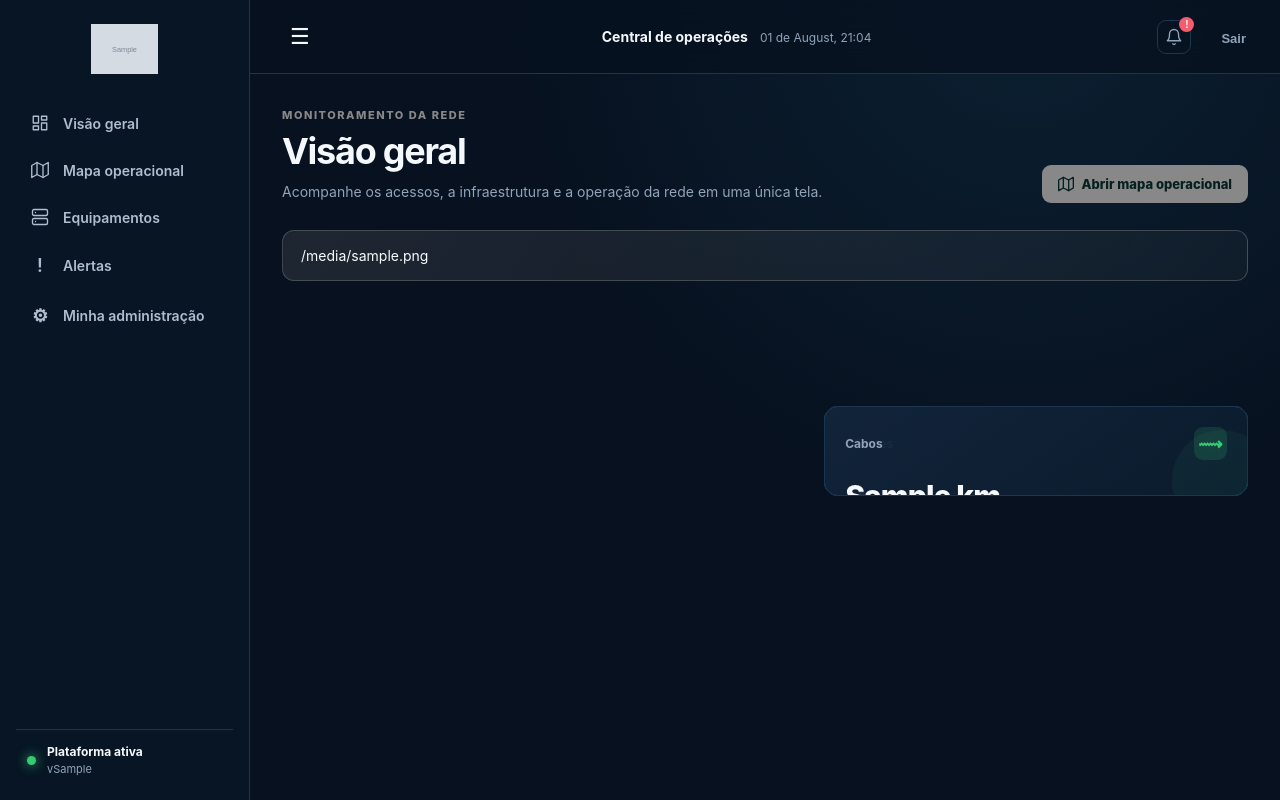
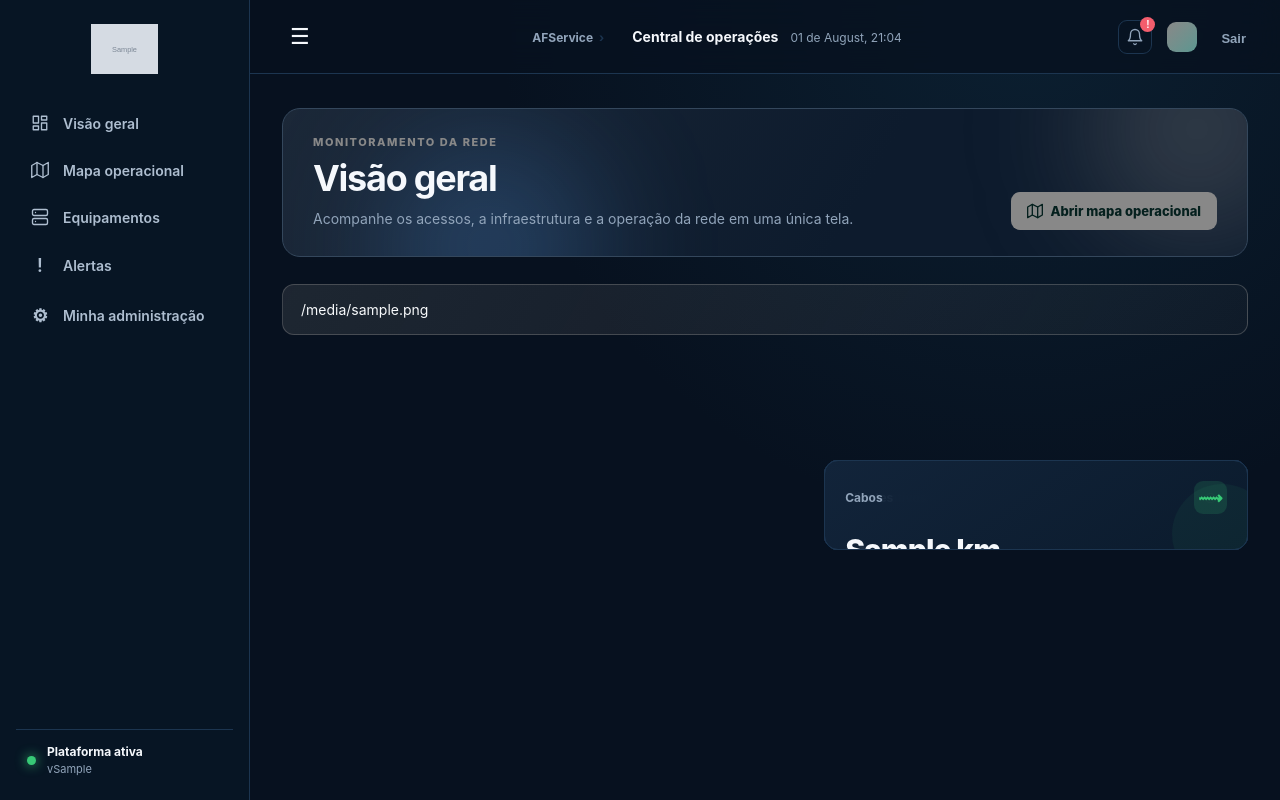
Before and after one commit to adrianfiio/ixcsoft-mapa, a Django app: template templates/dashboard.html in a window 1280 px wide. Run offline with Django 5.2, Linux system fonts and the light colour scheme; the template is opened without the code that fills it: most values are stand-ins (such as "Sample title", 1, 10 or a date in 2020); grey boxes marked "Sample" are stand-in pictures.

Commit message:
release v0.73.0 reskin visual dos dashboards: cabecalho hero, menu lateral em trilho de icones, acento por papel
Co-Authored-By: Claude Sonnet 5 <noreply@anthropic.com>

```diff
--- a/config/settings.py
+++ b/config/settings.py
@@ -13,7 +13,7 @@ WEB_URL = os.getenv("WEB_URL", "").strip().rstrip("/")
 WEB_HOST = urlparse(WEB_URL).hostname if WEB_URL else ""
 
 SECRET_KEY = os.getenv("DJANGO_SECRET_KEY", "inseguro-apenas-desenvolvimento")
-APP_VERSION = os.getenv("APP_VERSION", "0.72.1")
+APP_VERSION = os.getenv("APP_VERSION", "0.73.0")
 DEBUG = os.getenv("DJANGO_DEBUG", "false").lower() == "true"
 
 ALLOWED_HOSTS = env_list("DJANGO_ALLOWED_HOSTS")
--- a/docker-compose.yml
+++ b/docker-compose.yml
@@ -4,7 +4,7 @@
 x-common-environment: &common-environment
   APP_NAME: ${APP_NAME:-AFService Map}
   APP_ENV: ${APP_ENV:-production}
-  APP_VERSION: ${APP_VERSION:-0.72.1}
+  APP_VERSION: ${APP_VERSION:-0.73.0}
   WEB_URL: ${WEB_URL:-}
   PORT: ${PORT:-8000}
   TZ: ${TZ:-America/Sao_Paulo}
--- a/static/css/app.css
+++ b/static/css/app.css
@@ -15,6 +15,12 @@
     --blue: #5ba7ff;
     --panel: linear-gradient(145deg, rgba(18, 36, 58, .94), rgba(11, 27, 45, .94));
 }
+/* Acento fixo (roxo) só na Visão da plataforma, exclusiva de
+   superusuário — diferencia visualmente "modo master" do dashboard de
+   provedor/projetista, que continuam seguindo a cor de whitelabel da
+   empresa (--primary setado por templates/base.html a partir de
+   current_company.brand_color, quando existe). */
+body.platform-role { --primary: #8b5cf6; --primary-soft: color-mix(in srgb, #8b5cf6 14%, transparent); }
 
 * { box-sizing: border-box; }
 html, body { min-height: 100%; margin: 0; }
@@ -33,10 +39,20 @@ a { color: inherit; text-decoration: none; }
     background: rgba(8, 22, 37, .98); border-right: 1px solid var(--border);
     transition: transform .2s ease;
 }
-.app-sidebar.desktop-collapsed { transform: translateX(-100%); }
-.app-main.sidebar-collapsed { margin-left: 0; width: 100%; }
-.brand { display: flex; align-items: center; width: 150px; padding: 0 0 28px; margin: 0 auto; }
-.brand-logo { width: 150px; height: 50px; object-fit: contain; object-position: center; }
+/* Recolhida, a sidebar não some — vira um trilho de ícones de 72px
+   (mesmo padrão do menu do mapa em v0.72.1), só o texto de cada link
+   (.nav-label) some. Ver .app-main.sidebar-collapsed logo abaixo pro
+   ajuste de margem correspondente. */
+.app-sidebar.desktop-collapsed { width: 72px; padding: 24px 11px; }
+.app-sidebar.desktop-collapsed .brand { width: 40px; padding-bottom: 22px; }
+.app-sidebar.desktop-collapsed .brand-logo { width: 40px; height: 40px; }
+.app-sidebar.desktop-collapsed .nav-label,
+.app-sidebar.desktop-collapsed .sidebar-footer span:last-child { display: none; }
+.app-sidebar.desktop-collapsed .main-nav a { justify-content: center; padding: 12px; }
+.app-sidebar.desktop-collapsed .sidebar-footer { justify-content: center; padding-left: 0; padding-right: 0; }
+.app-main.sidebar-collapsed { margin-left: 72px; width: calc(100% - 72px); }
+.brand { display: flex; align-items: center; width: 150px; padding: 0 0 28px; margin: 0 auto; transition: width .2s ease; }
+.brand-logo { width: 150px; height: 50px; object-fit: contain; object-position: center; transition: width .2s ease, height .2s ease; }
 .brand-mark {
     display: grid; place-items: center; width: 42px; height: 42px;
     color: #06131c; background: linear-gradient(135deg, #52e0ce, #22a99b);
@@ -69,9 +85,17 @@ a { color: inherit; text-decoration: none; }
 .topbar-subtitle { color: var(--muted); font-size: 12px; }
 .topbar-actions { display: flex; align-items: center; gap: 15px; }
 .topbar-link { color: var(--muted); font-size: 13px; }
+.topbar-crumb { margin-right: 10px; color: var(--muted); font-size: 12px; font-weight: 700; }
+.topbar-crumb-sep { margin: 0 6px; color: var(--border); }
 .topbar-user {
+    display: inline-flex; align-items: center; gap: 9px;
     color: var(--text); background: transparent; border: 0;
     font-size: 13px; font-weight: 700; cursor: pointer;
+}
+.topbar-avatar {
+    display: grid; place-items: center; width: 30px; height: 30px; flex-shrink: 0;
+    color: #05201e; background: linear-gradient(135deg, var(--primary), color-mix(in srgb, var(--primary) 55%, #22a99b));
+    border-radius: 9px; font-size: 12px; font-weight: 900;
 }
 .topbar-alerts { position: relative; }
 .topbar-alert-bell {
@@ -108,6 +132,30 @@ h1 { margin: 0; font-size: clamp(26px, 3vw, 36px); letter-spacing: -.035em; }
 }
 .nav-svg-icon { display: inline-flex; }
 .page-heading-actions { display: flex; flex-wrap: wrap; gap: 10px; }
+/* Cabeçalho "hero" só dos 3 dashboards (visão geral, projetista,
+   plataforma) — o .page-heading genérico usado nas outras páginas do
+   sistema não é afetado, essa regra exige a classe extra. */
+.page-heading.dashboard-hero {
+    position: relative;
+    overflow: hidden;
+    padding: 26px 30px;
+    background: linear-gradient(120deg, color-mix(in srgb, var(--primary) 12%, var(--surface)), var(--surface) 60%);
+    border: 1px solid color-mix(in srgb, var(--primary) 22%, var(--border));
+    border-radius: 18px;
+}
+.page-heading.dashboard-hero::before,
+.page-heading.dashboard-hero::after {
+    content: "";
+    position: absolute;
+    width: 220px;
+    height: 220px;
+    border-radius: 50%;
+    filter: blur(60px);
+    pointer-events: none;
+}
+.page-heading.dashboard-hero::before { top: -90px; right: -60px; background: color-mix(in srgb, var(--primary) 30%, transparent); }
+.page-heading.dashboard-hero::after { bottom: -100px; left: 10%; background: color-mix(in srgb, var(--blue) 22%, transparent); }
+.page-heading.dashboard-hero > * { position: relative; z-index: 1; }
 .dashboard-banner { padding: 14px 18px; margin-bottom: 20px; color: #f8fafc; background: linear-gradient(120deg, color-mix(in srgb, var(--primary) 18%, transparent), color-mix(in srgb, var(--primary) 6%, transparent)); border: 1px solid color-mix(in srgb, var(--primary) 40%, transparent); border-radius: 12px; font-size: 14px; line-height: 1.5; }
 .dashboard-editor-toolbar { position: sticky; top: 0; z-index: 40; display: flex; flex-wrap: wrap; align-items: center; gap: 12px; padding: 14px 18px; margin-bottom: 20px; background: #0b1727; border: 1px solid var(--border); border-radius: 12px; }
 .dashboard-editor-toolbar strong { white-space: nowrap; }
@@ -174,6 +222,9 @@ h1 { margin: 0; font-size: clamp(26px, 3vw, 36px); letter-spacing: -.035em; }
 .metric-card { position: relative; overflow: hidden; padding: 20px; display: flex; flex-direction: column; }
 .metric-card::after { content: ""; position: absolute; right: -25px; bottom: -35px; width: 100px; height: 100px; background: var(--accent, var(--primary)); border-radius: 50%; opacity: .06; }
 .metric-head { display: flex; align-items: center; justify-content: space-between; color: var(--muted); font-size: 12px; font-weight: 700; }
+.metric-badge { display: inline-block; padding: 3px 8px; color: var(--accent, var(--primary)); background: color-mix(in srgb, var(--accent, var(--primary)) 14%, transparent); border: 1px solid color-mix(in srgb, var(--accent, var(--primary)) 30%, transparent); border-radius: 999px; font-size: 10px; font-weight: 800; }
+.metric-value-row { display: flex; align-items: baseline; justify-content: space-between; gap: 10px; margin-top: 18px; }
+.metric-value-row .metric-value { margin-top: 0; }
 .metric-icon { display: grid; place-items: center; width: 33px; height: 33px; color: var(--accent, var(--primary)); background: color-mix(in srgb, var(--accent, var(--primary)) 14%, transparent); border-radius: 9px; font-size: 17px; }
 .metric-icon svg { width: 18px; height: 18px; fill: none; stroke: currentColor; stroke-width: 1.8; stroke-linecap: round; stroke-linejoin: round; }
 /* Card vira atalho pro cadastro de equipamentos já filtrado, só fora do
@@ -214,14 +265,24 @@ a.status-row:hover { background: rgba(255,255,255,.04); }
 .quick-link:hover { border-color: var(--primary); }
 .quick-link strong { display: block; margin-bottom: 4px; font-size: 12px; }
 .quick-link small { color: var(--muted); font-size: 10px; }
-.alert-list { display: flex; flex-direction: column; }
-.alert-item { display: grid; grid-template-columns: 9px 1fr auto; align-items: center; gap: 12px; padding: 13px 0; border-top: 1px solid var(--border); }
-.alert-item:first-child { padding-top: 0; border-top: 0; }
+.alert-list { display: flex; flex-direction: column; gap: 8px; }
+.alert-item {
+    display: grid; grid-template-columns: 9px 1fr auto; align-items: center; gap: 12px;
+    padding: 12px 13px; background: rgba(255,255,255,.02);
+    border: 1px solid var(--border); border-left: 3px solid var(--muted); border-radius: 10px;
+}
+.alert-item:has(.severity-disaster), .alert-item:has(.severity-high) { border-left-color: var(--danger); background: rgba(243,93,109,.06); }
+.alert-item:has(.severity-average), .alert-item:has(.severity-warning) { border-left-color: var(--warning); background: rgba(245,185,66,.06); }
+.alert-item:has(.severity-info) { border-left-color: var(--blue); background: rgba(91,167,255,.06); }
 .alert-item strong { display: block; margin-bottom: 3px; font-size: 12px; }
 .alert-item small, .empty-state { color: var(--muted); font-size: 11px; }
 .severity-disaster, .severity-high { background: var(--danger); }
 .severity-average, .severity-warning { background: var(--warning); }
 .severity-info { background: var(--blue); }
+/* Mesmo tratamento de "stream" nas linhas de "precisa de atenção" da
+   visão da plataforma (não tem legend-dot de severidade — usa uma cor
+   neutra de atenção fixa). */
+.account-items > div.attention-row { border-left: 3px solid var(--warning); background: rgba(245,185,66,.06); }
 .sync-card { display: flex; align-items: center; justify-content: space-between; gap: 16px; }
 .sync-info strong { display: block; margin-bottom: 5px; font-size: 13px; }
 .sync-info small { color: var(--muted); font-size: 11px; }
@@ -347,7 +408,7 @@ a.status-row:hover { background: rgba(255,255,255,.04); }
     .menu-toggle { display: block; }
     .app-topbar { justify-content: flex-start; gap: 15px; padding: 0 18px; }
     .topbar-actions { margin-left: auto; }
-    .topbar-subtitle, .topbar-link { display: none; }
+    .topbar-subtitle, .topbar-link, .topbar-crumb, .topbar-user-name { display: none; }
     .page-content { width: calc(100% - 30px); padding-top: 25px; }
     .page-heading { align-items: flex-start; flex-direction: column; }
     .status-layout { grid-template-columns: 1fr; }
--- a/templates/base.html
+++ b/templates/base.html
@@ -11,7 +11,7 @@
     {% if current_company.brand_color %}<style>:root{--primary:{{ current_company.brand_color }};}</style>{% endif %}
     {% block extra_head %}{% endblock %}
 </head>
-<body>
+<body{% if request.resolver_match.url_name == 'platform-overview' %} class="platform-role"{% endif %}>
     <div class="app-shell">
         {% if not hide_sidebar %}
         <aside class="app-sidebar" id="app-sidebar">
@@ -26,27 +26,27 @@
             <nav class="main-nav" aria-label="Navegação principal">
                 <a class="{% if request.resolver_match.url_name == 'dashboard' %}active{% endif %}"
                    href="{% url 'dashboard' %}">
-                    <span class="nav-icon"><svg viewBox="0 0 24 24" width="18" height="18" fill="none" stroke="currentColor" stroke-width="1.8" stroke-linecap="round" stroke-linejoin="round"><rect x="3" y="3" width="7" height="9"></rect><rect x="14" y="3" width="7" height="5"></rect><rect x="14" y="12" width="7" height="9"></rect><rect x="3" y="16" width="7" height="5"></rect></svg></span> Visão geral
+                    <span class="nav-icon"><svg viewBox="0 0 24 24" width="18" height="18" fill="none" stroke="currentColor" stroke-width="1.8" stroke-linecap="round" stroke-linejoin="round"><rect x="3" y="3" width="7" height="9"></rect><rect x="14" y="3" width="7" height="5"></rect><rect x="14" y="12" width="7" height="9"></rect><rect x="3" y="16" width="7" height="5"></rect></svg></span><span class="nav-label">Visão geral</span>
                 </a>
                 <a class="{% if request.resolver_match.url_name == 'map' %}active{% endif %}"
                    href="{% url 'map' %}">
-                    <span class="nav-icon"><svg viewBox="0 0 24 24" width="18" height="18" fill="none" stroke="currentColor" stroke-width="1.8" stroke-linecap="round" stroke-linejoin="round"><polygon points="1 6 1 22 8 18 16 22 23 18 23 2 16 6 8 2 1 6"></polygon><line x1="8" y1="2" x2="8" y2="18"></line><line x1="16" y1="6" x2="16" y2="22"></line></svg></span> Mapa operacional
+                    <span class="nav-icon"><svg viewBox="0 0 24 24" width="18" height="18" fill="none" stroke="currentColor" stroke-width="1.8" stroke-linecap="round" stroke-linejoin="round"><polygon points="1 6 1 22 8 18 16 22 23 18 23 2 16 6 8 2 1 6"></polygon><line x1="8" y1="2" x2="8" y2="18"></line><line x1="16" y1="6" x2="16" y2="22"></line></svg></span><span class="nav-label">Mapa operacional</span>
                 </a>
                 <a class="{% if 'equipment' in request.resolver_match.url_name %}active{% endif %}"
                    href="{% url 'equipment-list' %}">
-                    <span class="nav-icon"><svg viewBox="0 0 24 24" width="18" height="18" fill="none" stroke="currentColor" stroke-width="1.8" stroke-linecap="round" stroke-linejoin="round"><rect x="2" y="2" width="20" height="8" rx="2"></rect><rect x="2" y="14" width="20" height="8" rx="2"></rect><line x1="6" y1="6" x2="6.01" y2="6"></line><line x1="6" y1="18" x2="6.01" y2="18"></line></svg></span> Equipamentos
+                    <span class="nav-icon"><svg viewBox="0 0 24 24" width="18" height="18" fill="none" stroke="currentColor" stroke-width="1.8" stroke-linecap="round" stroke-linejoin="round"><rect x="2" y="2" width="20" height="8" rx="2"></rect><rect x="2" y="14" width="20" height="8" rx="2"></rect><line x1="6" y1="6" x2="6.01" y2="6"></line><line x1="6" y1="18" x2="6.01" y2="18"></line></svg></span><span class="nav-label">Equipamentos</span>
                 </a>
                 {% if not current_company.is_designer %}
                 <a class="{% if request.resolver_match.url_name == 'company-alerts' %}active{% endif %}" href="{% url 'company-alerts' %}">
-                    <span class="nav-icon">!</span> Alertas
+                    <span class="nav-icon">!</span><span class="nav-label">Alertas</span>
                 </a>
                 {% endif %}
                 <a class="{% if request.resolver_match.url_name == 'account-panel' %}active{% endif %}" href="{% url 'account-panel' %}">
-                    <span class="nav-icon">⚙</span> Minha administração
+                    <span class="nav-icon">⚙</span><span class="nav-label">Minha administração</span>
                 </a>
                 {% if request.user.is_superuser %}
                 <a class="{% if request.resolver_match.url_name == 'platform-overview' %}active{% endif %}" href="{% url 'platform-overview' %}">
-                    <span class="nav-icon">◈</span> Visão da plataforma
+                    <span class="nav-icon">◈</span><span class="nav-label">Visão da plataforma</span>
                 </a>
                 {% endif %}
             </nav>
@@ -68,6 +68,7 @@
                         aria-label="Abrir menu" aria-controls="app-sidebar">☰</button>
                 {% endif %}
                 <div>
+                    <span class="topbar-crumb">AFService<span class="topbar-crumb-sep">›</span></span>
                     <strong>{% block topbar_title %}Central de operações{% endblock %}</strong>
                     <span class="topbar-subtitle">{% now "d \d\e F, H:i" %}</span>
                 </div>
@@ -94,7 +95,10 @@
                         </div>
                     </div>
                     {% endif %}
-                    <a class="topbar-user" href="{% if request.user.is_superuser %}/admin/{% else %}{% url 'account-panel' %}{% endif %}" title="Minha administração">{{ request.user.get_full_name|default:request.user.username }}</a>
+                    <a class="topbar-user" href="{% if request.user.is_superuser %}/admin/{% else %}{% url 'account-panel' %}{% endif %}" title="Minha administração">
+                        <span class="topbar-avatar">{{ request.user.get_full_name|default:request.user.username|slice:":1"|upper }}</span>
+                        <span class="topbar-user-name">{{ request.user.get_full_name|default:request.user.username }}</span>
+                    </a>
                     <form method="post" action="{% url 'logout' %}">
                         {% csrf_token %}
                         <button class="topbar-user logout-button" type="submit">Sair</button>
--- a/templates/dashboard.html
+++ b/templates/dashboard.html
@@ -21,7 +21,7 @@
 </div>
 {% endif %}
 
-<section class="page-heading">
+<section class="page-heading dashboard-hero">
     <div>
         <p class="eyebrow">Monitoramento da rede</p>
         <h1>Visão geral</h1>
@@ -41,7 +41,11 @@
         <article class="metric-card grid-stack-item-content{% if widget_meta.metric_access_online.hidden %} widget-hidden{% endif %}" style="--accent: var(--success);">
             {% include "includes/widget_edit_bar.html" with widget_key="metric_access_online" hidden=widget_meta.metric_access_online.hidden %}
             <div class="metric-head"><span>Acessos online</span><span class="metric-icon">↗</span></div>
-            <div class="metric-value">{{ access.online|default:0 }}</div>
+            {% widthratio access.online access.total 100 as access_online_percent %}
+            <div class="metric-value-row">
+                <div class="metric-value">{{ access.online|default:0 }}</div>
+                {% if access.total %}<span class="metric-badge">{{ access_online_percent|default:0 }}% online</span>{% endif %}
+            </div>
             <div class="metric-note"><strong>{{ access.total|default:0 }}</strong> acessos sincronizados</div>
         </article>
     </div>
--- a/templates/dashboard_designer.html
+++ b/templates/dashboard_designer.html
@@ -21,7 +21,7 @@
 </div>
 {% endif %}
 
-<section class="page-heading">
+<section class="page-heading dashboard-hero">
     <div>
         <p class="eyebrow">Projetista · sem clientes</p>
         <h1>{{ company.trade_name|default:company.name }}</h1>
--- a/templates/platform_overview.html
+++ b/templates/platform_overview.html
@@ -17,7 +17,7 @@
 </div>
 {% endif %}
 
-<section class="page-heading">
+<section class="page-heading dashboard-hero">
     <div>
         <p class="eyebrow">Ferramenta da plataforma</p>
         <h1>Visão da plataforma</h1>
@@ -142,7 +142,7 @@
             <div class="panel-header"><h2 class="panel-title">Precisa de atenção</h2></div>
             <div class="account-items">
                 {% for row in attention_rows %}
-                <div>
+                <div class="attention-row">
                     <span>
                         <strong>{{ row.company.trade_name|default:row.company.name }}</strong>
                         <small>
```
Also changed, not shown: docs/releases/v0.73.0.md (added, +108 -0 lines), CHANGELOG.md, README.md.
